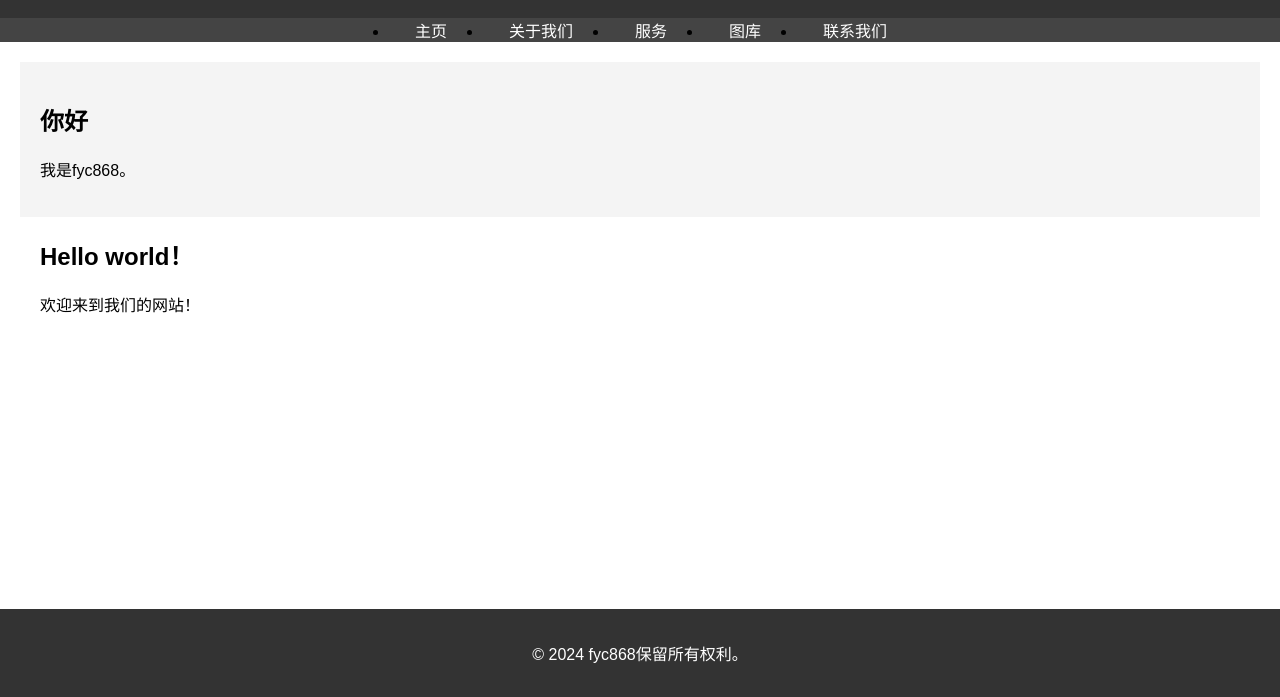
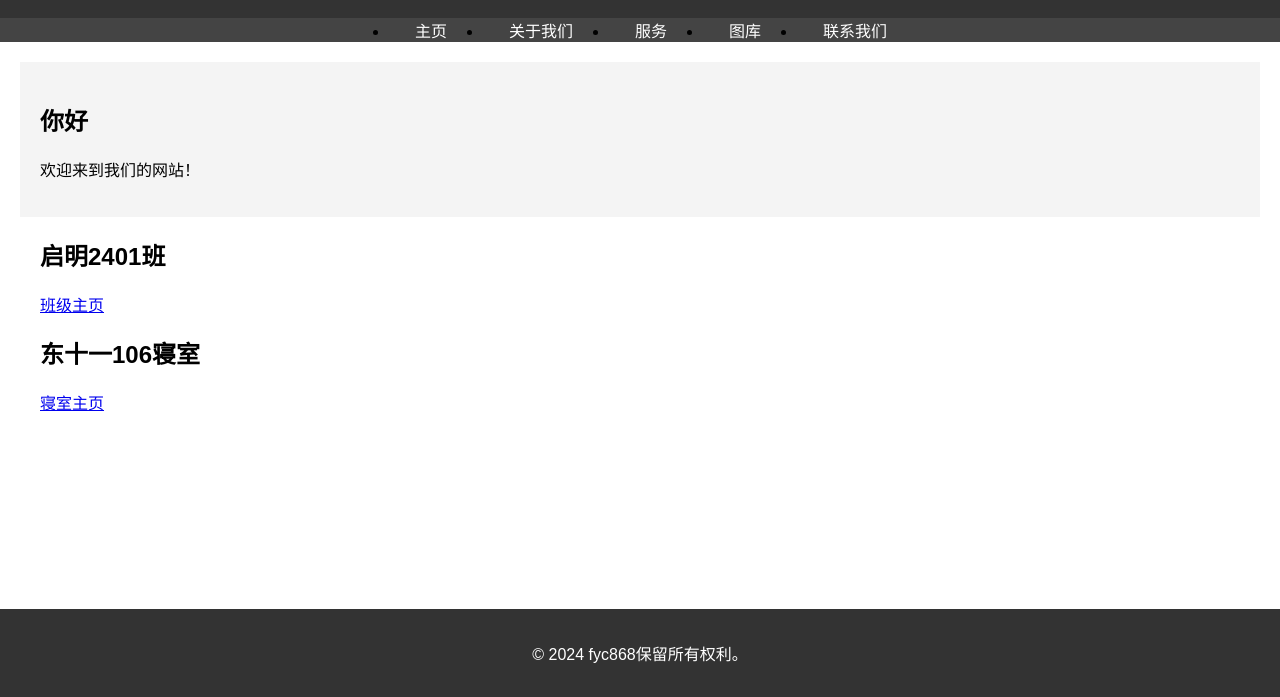
Before and after one commit to qiuhan47/fyc868.github.io, a plain HTML site: page index.html in a window 1280 px wide. Shown: the part 103-800 px from the top of the page. Drawn offline with Linux system fonts and the light colour scheme.

Commit message:
Update index.html

```diff
--- a/index.html
+++ b/index.html
@@ -70,13 +70,15 @@
         <!-- 可选的侧边栏 -->
         <aside class="sidebar">
             <h2>你好</h2>
-            <p>我是fyc868。</p>
+            <p>欢迎来到我们的网站！</p>
         </aside>
 
         <!-- 内容区域 -->
         <div class="content">
-            <h2>Hello world！</h2>
-            <p>欢迎来到我们的网站！</p>
+            <h2>启明2401班</h2>
+            <p><a href="web/dormitory.html">班级主页</a></p>
+            <h2>东十一106寝室</h2>
+            <p><a href="web/dormitory.html">寝室主页</a></p>
         </div>
     </main>
 
```
